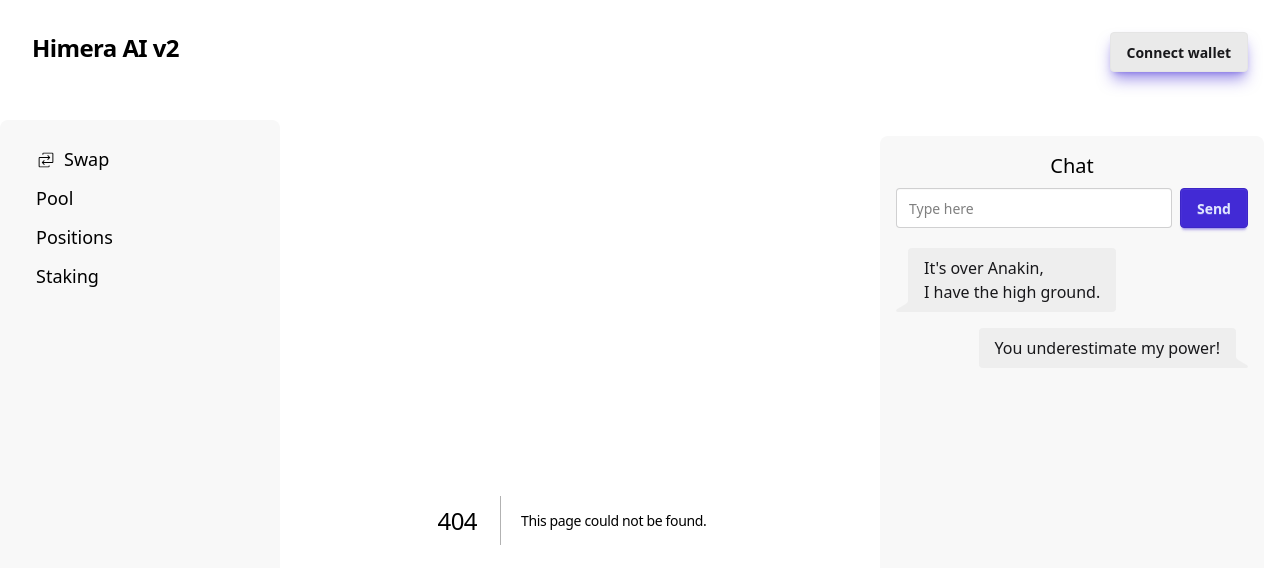
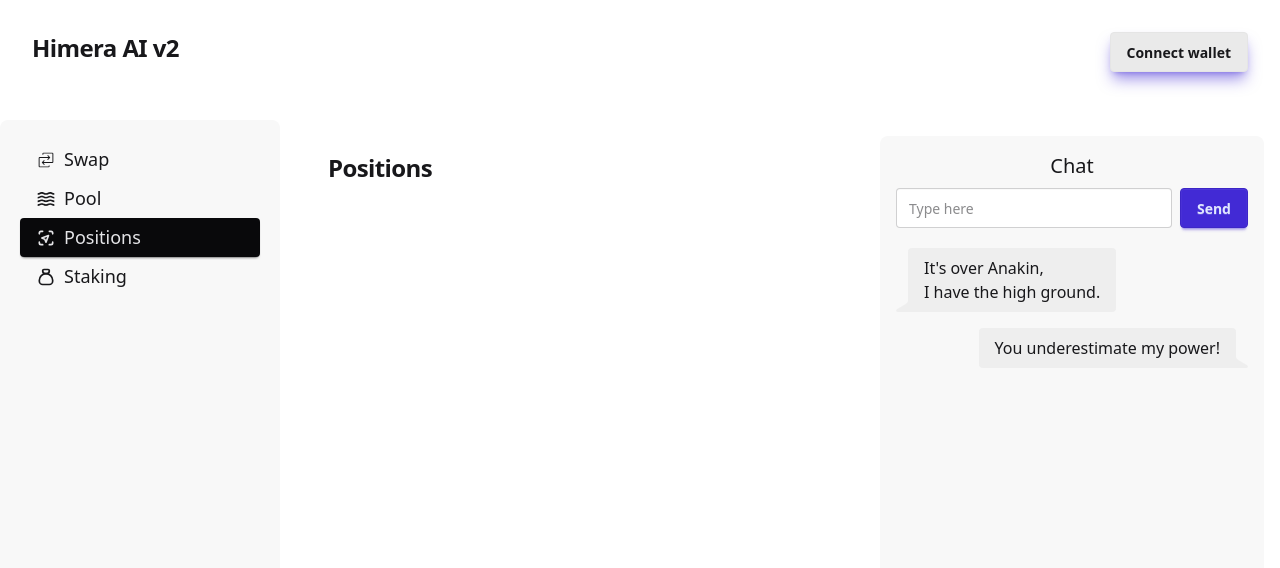
Before and after one commit to angeldavid218/himera_v2, a Next.js app: page /positions in a window 1280 px wide. Before the commit this address had no page. Shown: the top 568 px of the page. Built offline with nearby package versions, Linux system fonts and the light colour scheme.

Commit message:
feat: udeWindowResize hook and sidebar icons

```diff
--- a/src/app/components/Sidebar.tsx
+++ b/src/app/components/Sidebar.tsx
@@ -7,6 +7,30 @@ import dynamic from 'next/dynamic';
 // Dynamically import the icon with SSR disabled
 const PiSwapLight = dynamic(
   () => import('react-icons/pi').then((mod) => mod.PiSwapLight),
+  {
+    ssr: false,
+    loading: () => <span className="w-5 h-5" />,
+  }
+);
+
+const MdOutlineWaves = dynamic(
+  () => import('react-icons/md').then((mod) => mod.MdOutlineWaves),
+  {
+    ssr: false,
+    loading: () => <span className="w-5 h-5" />,
+  }
+);
+
+const TbScanPosition = dynamic(
+  () => import('react-icons/tb').then((mod) => mod.TbScanPosition),
+  {
+    ssr: false,
+    loading: () => <span className="w-5 h-5" />,
+  }
+);
+
+const TbMoneybag = dynamic(
+  () => import('react-icons/tb').then((mod) => mod.TbMoneybag),
   {
     ssr: false,
     loading: () => <span className="w-5 h-5" />,
@@ -40,16 +64,27 @@ export default function Sidebar() {
           <NavLink href="/">
             <Suspense fallback={<span className="w-5 h-5" />}>
               <PiSwapLight className="w-5 h-5" />
-            </Suspense>{' '}
+            </Suspense>
             Swap
           </NavLink>
-          <NavLink href="/pool">Pool</NavLink>
-          <li>
-            <a>Positions</a>
-          </li>
-          <li>
-            <a>Staking</a>
-          </li>
+          <NavLink href="/pool">
+            <Suspense fallback={<span className="w-5 h-5" />}>
+              <MdOutlineWaves className="w-5 h-5" />
+            </Suspense>
+            Pool
+          </NavLink>
+          <NavLink href="/positions">
+            <Suspense fallback={<span className="w-5 h-5" />}>
+              <TbScanPosition className="w-5 h-5" />
+            </Suspense>
+            Positions
+          </NavLink>
+          <NavLink href="/staking">
+            <Suspense fallback={<span className="w-5 h-5" />}>
+              <TbMoneybag className="w-5 h-5" />
+            </Suspense>
+            Staking
+          </NavLink>
         </ul>
       </div>
     </div>
--- /dev/null
+++ b/src/app/hooks/useWindowSize.tsx
@@ -0,0 +1,20 @@
+import { useState, useEffect } from 'react';
+
+export default function useWindowSize() {
+  const [windowSize, setWindowSize] = useState({
+    width: 0,
+    height: 0,
+  });
+  useEffect(() => {
+    function handleResize() {
+      setWindowSize({
+        width: window.innerWidth,
+        height: window.innerHeight,
+      });
+    }
+    window.addEventListener('resize', handleResize);
+    handleResize();
+    return () => window.removeEventListener('resize', handleResize);
+  }, []);
+  return windowSize;
+}
--- /dev/null
+++ b/src/app/positions/page.tsx
@@ -0,0 +1,7 @@
+export default function PositionsPage() {
+  return (
+    <div className="p-8">
+      <h1 className="text-2xl font-bold mb-6">Positions</h1>
+    </div>
+  );
+}
```
